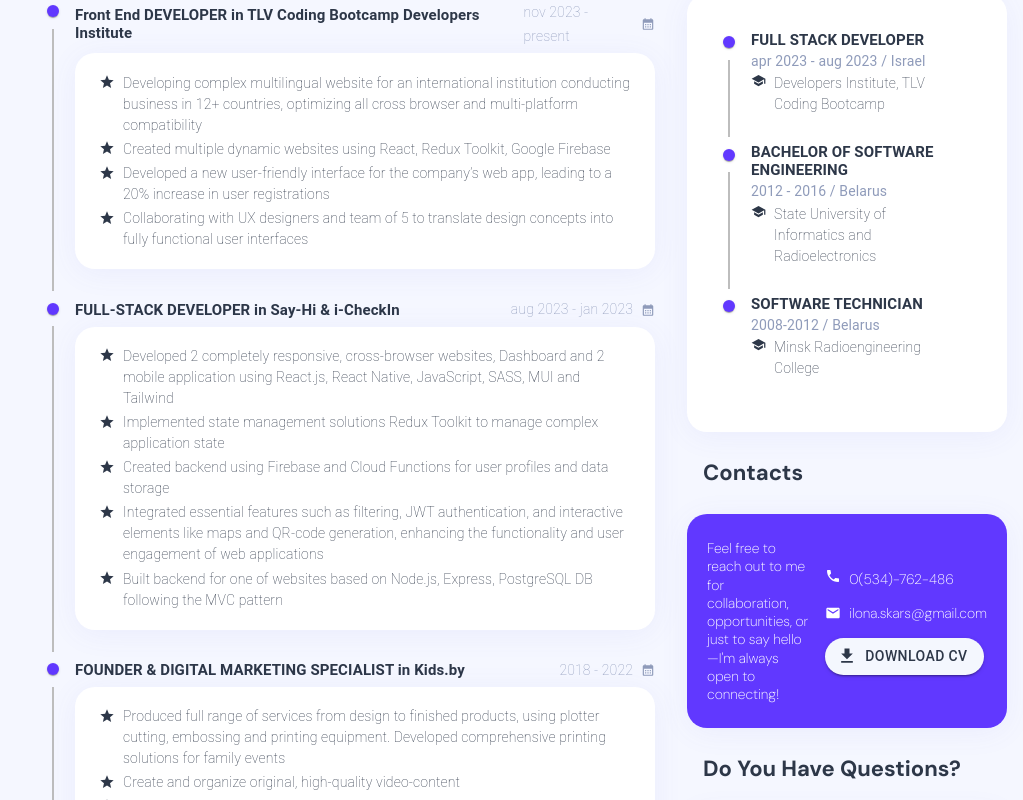
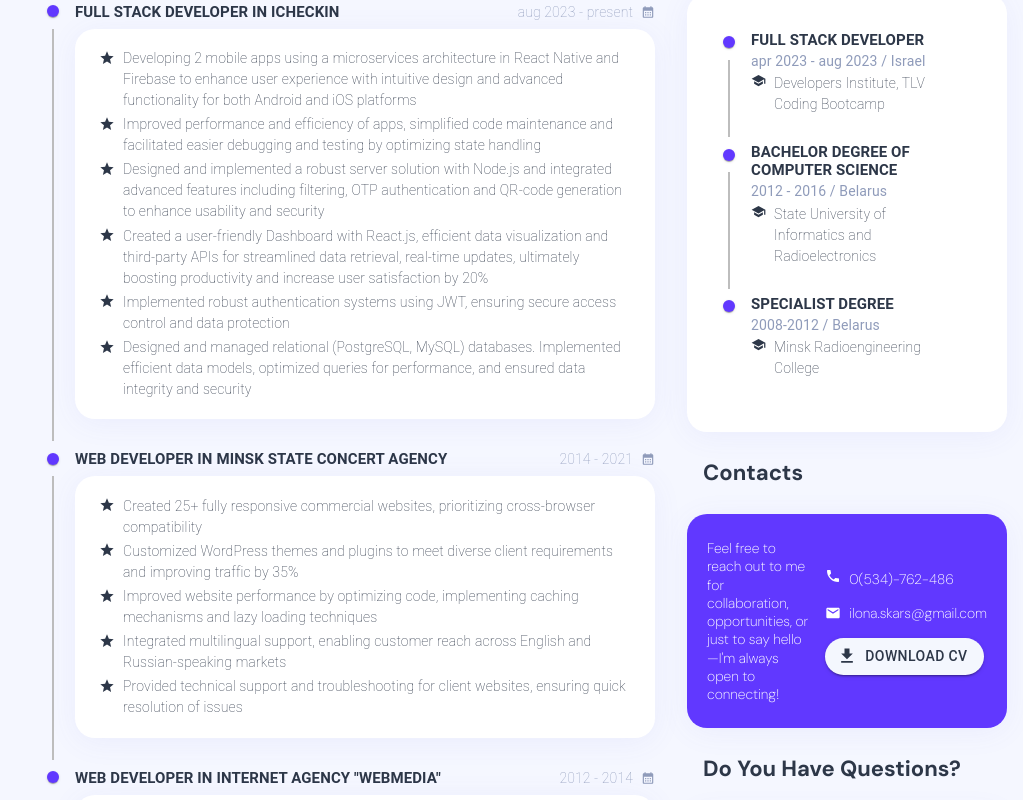
Before and after one commit to IlonaSkargovskaia/folio, a React (Create React App) app: page / in a window 1280 px wide. Shown: the part 1640-2440 px from the top of the page, without its empty margins (257-1280 px from the left). Built offline with nearby package versions, Linux system fonts and the light colour scheme.

Commit message:
fix: actual changes in the data

```diff
--- a/src/components/Contacts.jsx
+++ b/src/components/Contacts.jsx
@@ -97,7 +97,7 @@ const Contacts = () => {
                             <div>
                                 <a
                                     href={resumePDF}
-                                    download="Ilona_Skargovskaia_Resume.pdf"
+                                    download="Frontend_Dev_CV_Ilona_Skargovskaya.pdf"
                                 >
                                     <Button
                                         variant="contained"
--- a/src/components/Header.jsx
+++ b/src/components/Header.jsx
@@ -12,7 +12,7 @@ const Header = () => {
             <div id="home">
                 <h1>
                     Hi there! I’m Ilona <br />
-                    <span>Full Stack</span> Developer
+                    <span>Front End</span> Developer
                 </h1>
             </div>
             <div className="flex ac header-box">
--- a/src/components/IconBlocks.jsx
+++ b/src/components/IconBlocks.jsx
@@ -12,12 +12,12 @@ const IconBlocks = () => {
         <div className="icon-blocks">
             <IconBlock
                 icon={<ExperienceIcon />}
-                number="5+"
+                number="3+"
                 label="Years of Experience"
             />
             <IconBlock
                 icon={<ProjectsIcon />}
-                number="80+"
+                number="30+"
                 label="Completed Projects"
             />
             <IconBlock
--- a/src/components/SideBar.jsx
+++ b/src/components/SideBar.jsx
@@ -27,7 +27,7 @@ const SideBar = ({ onClose }) => {
                         color: "#8f9bba",
                     }}
                 >
-                    Full Stack developer
+                    Front End Developer
                 </div>
             </div>
 
--- a/src/components/styles.css
+++ b/src/components/styles.css
@@ -649,6 +649,7 @@ a:active {
     font-weight: 600;
     font-size: 15px;
     line-height: 1.2;
+    text-transform: uppercase;
 }
 
 .work {
--- a/src/educationData.js
+++ b/src/educationData.js
@@ -7,7 +7,7 @@ export const educationData = [
 
     },
     {
-        title: "BACHELOR OF SOFTWARE ENGINEERING",
+        title: "Bachelor degree of Computer Science",
         country: "Belarus",
         year: "2012 - 2016",
         institution:
@@ -15,7 +15,7 @@ export const educationData = [
 
     },
     {
-        title: "SOFTWARE TECHNICIAN",
+        title: "Specialist degree",
         country: "Belarus",
         year: "2008-2012",
         institution: "Minsk Radioengineering College",
--- a/src/workExperienceData.js
+++ b/src/workExperienceData.js
@@ -1,60 +1,42 @@
 export const workExperienceData = [
     {
-        title: "Front End DEVELOPER",
-        year: "nov 2023 - present",
-        company: "TLV Coding Bootcamp Developers Institute",
+        title: "Full Stack DEVELOPER",
+        year: "aug 2023 - present",
+        company: "iCheckin",
         country: "Israel",
         description: [
-            "Developing complex multilingual website for an international institution conducting business in 12+ countries, optimizing all cross browser and multi-platform compatibility",
-            "Created multiple dynamic websites using React, Redux Toolkit, Google Firebase",
-            "Developed a new user-friendly interface for the company’s web app, leading to a 20% increase in user registrations",
-            "Collaborating with UX designers and team of 5 to translate design concepts into fully functional user interfaces",
+            "Developing 2 mobile apps using a microservices architecture in React Native and Firebase to enhance user experience with intuitive design and advanced functionality for both Android and iOS platforms",
+            "Improved performance and efficiency of apps, simplified code maintenance and facilitated easier debugging and testing by optimizing state handling",
+            "Designed and implemented a robust server solution with Node.js and integrated advanced features including filtering, OTP authentication and QR-code generation to enhance usability and security",
+            "Created a user-friendly Dashboard with React.js, efficient data visualization and third-party APIs for streamlined data retrieval, real-time updates, ultimately boosting productivity and  increase user satisfaction by 20%  ",
+            "Implemented robust authentication systems using JWT, ensuring secure access control and data protection",
+            "Designed and managed relational (PostgreSQL, MySQL) databases. Implemented efficient data models, optimized queries for performance, and ensured data integrity and security",
         ],
     },
+
     {
-        title: "FULL-STACK DEVELOPER",
-        year: "aug 2023 - jan 2023",
-        company: "Say-Hi & i-CheckIn",
-        country: "Israel",
+        title: "Web Developer",
+        year: "2014 - 2021",
+        company: "Minsk State Concert Agency",
+        country: "Belarus",
         description: [
-            "Developed 2 completely responsive, cross-browser websites, Dashboard and 2 mobile application using React.js, React Native, JavaScript, SASS, MUI and Tailwind",
-            "Implemented state management solutions Redux Toolkit to manage complex application state",
-            "Created backend using Firebase and Cloud Functions for user profiles and data storage",
-            "Integrated essential features such as filtering, JWT authentication, and interactive elements like maps and QR-code generation, enhancing the functionality and user engagement of web applications",
-            "Built backend for one of websites based on Node.js, Express, PostgreSQL DB following the MVC pattern",
+            "Created 25+ fully responsive commercial websites, prioritizing cross-browser compatibility",
+            "Customized WordPress themes and plugins to meet diverse client requirements and improving traffic by 35%",
+            "Improved website performance by optimizing code, implementing caching mechanisms and lazy loading techniques",
+            "Integrated multilingual support, enabling customer reach across English and Russian-speaking markets",
+            "Provided technical support and troubleshooting for client websites, ensuring quick resolution of issues ",
         ],
     },
-    {
-        title: "FOUNDER & DIGITAL MARKETING SPECIALIST",
-        year: "2018 - 2022",
-        company: "Kids.by",
-        country: "Belarus",
-        description: [
-            "Produced full range of services from design to finished products, using plotter cutting, embossing and printing equipment. Developed comprehensive printing solutions for family events",
-            "Create and organize original, high-quality video-content",
-            "Collaborate with brands and businesses to produce sponsored content, product reviews, and promotions",
-            "Do consulting for entrepreneurs on starting and promoting their businesses on social networks",
-        ],
-    },
-    {
-        title: "Front End DEVELOPER",
-        year: "2014 - 2020",
-        company: "Minsk state concert organization",
-        country: "Belarus",
-        description: [
-            "Created more than 60 personal, promotional and commercial websites for different state projects with a unique design based on CMS Wordpress and CMS Joomla",
-            "Successfully led and managed a team of seven people",
-            "Utilized Photoshop to design and create promotional products",
-        ],
-    },
+
     {
         title: "WEB DEVELOPER",
         year: "2012 - 2014",
         company: 'Internet agency "WEBMEDIA"',
         country: "Belarus",
         description: [
-            "Developed fully responsive websites from scratch till production using HTML, CSS, JavaScript and CMS",
-            "Utilized the best practices and coding standards to improve organic visitors to company websites by 70%",
+            "Developed dynamic websites based on various CMS,  platforms to ensure flexible content management ",
+            "Trained clients on CMS usage, enabling them to manage content independently with my own documentation",
+            "Managed website migrations and backups, ensuring data integrity and minimal downtime",
         ],
     },
 ];
```
Also changed, not shown: 1 other file (tests, documents, lock files or other folders).
